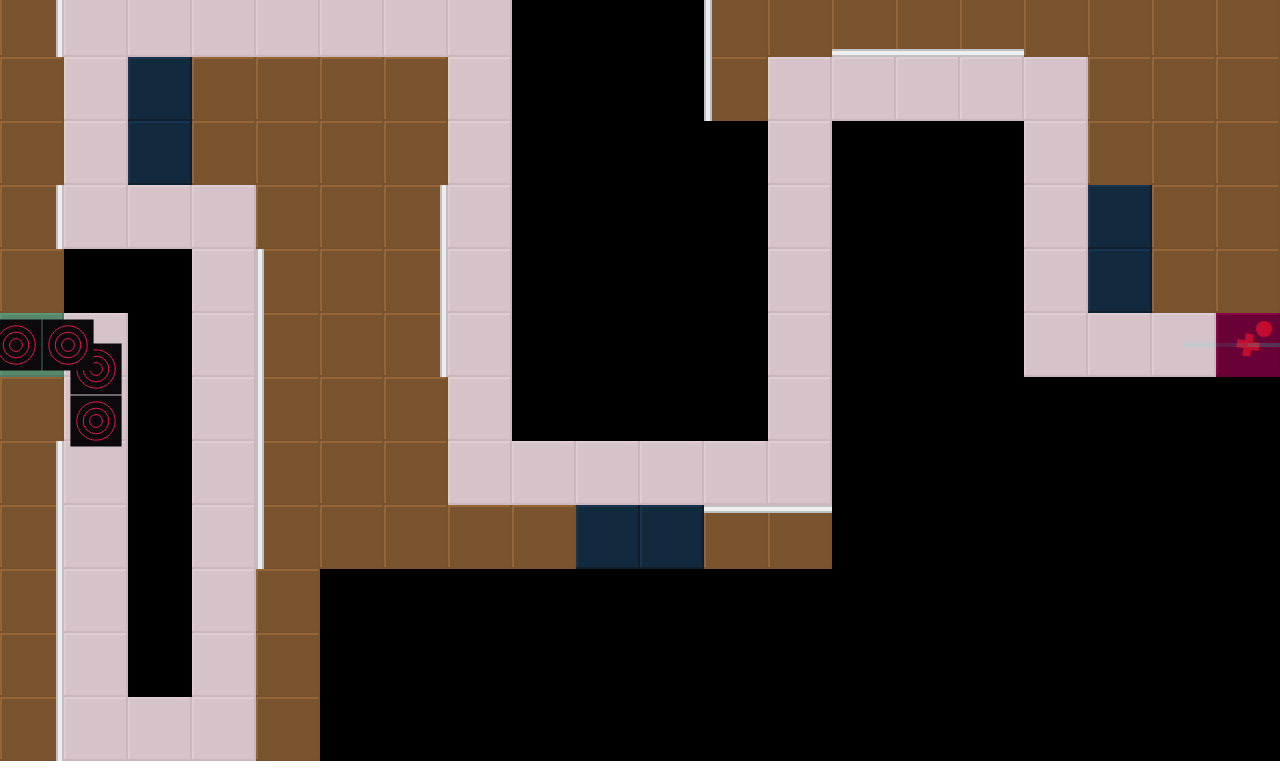
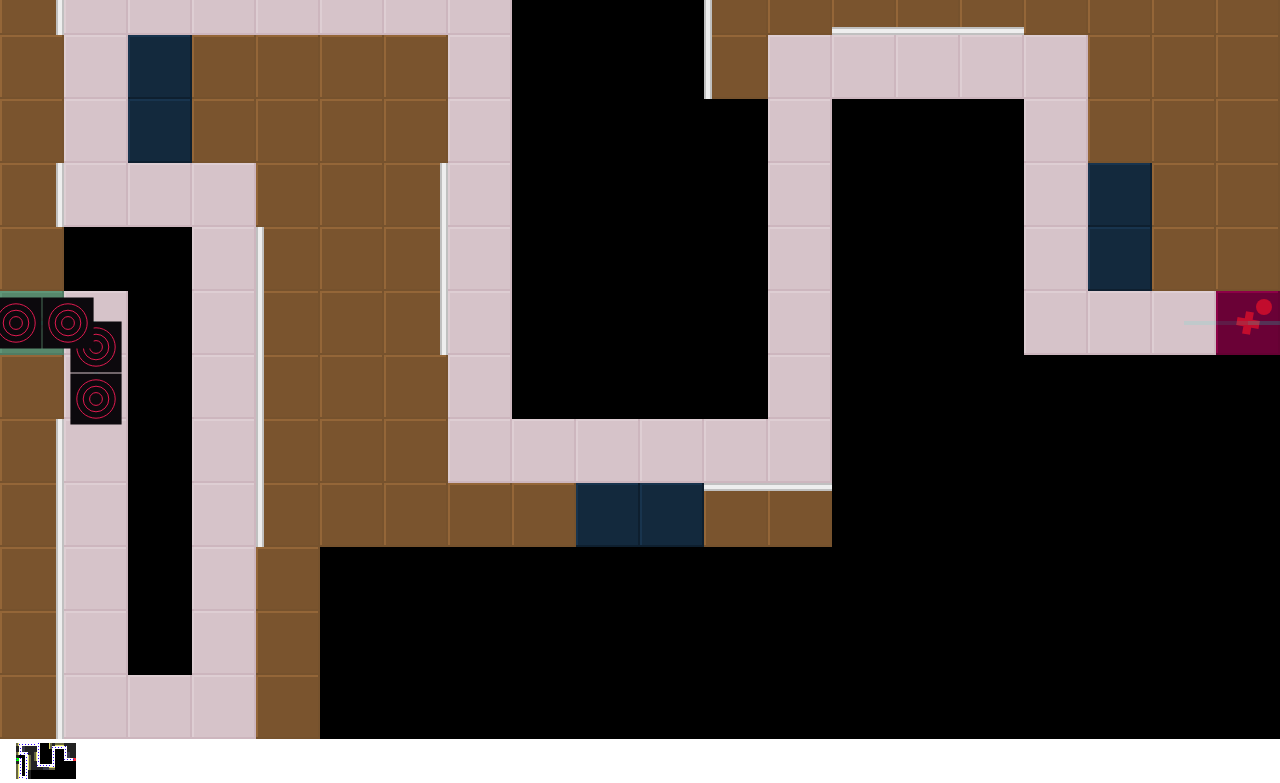
Before and after one commit to M3L6H/Reflector, a plain HTML site: page index.html in a window 1280 px wide. Shown: the part 50-833 px from the top of the page. Before the commit the page ends 811 px from the top, so only its background shows below. Drawn offline with Linux system fonts and the light colour scheme; animation ran at ten frames a second.

Commit message:
Game over done

```diff
--- a/index.html
+++ b/index.html
@@ -29,6 +29,8 @@
         </span>
       </div>
     </div>
+    <div id="canvas"></div>
+    <div id="levels"></div>
   </div>
 </body>
 </html>
--- a/scripts/index.js
+++ b/scripts/index.js
@@ -7,13 +7,15 @@ const createErrorMsg = (body) => {
   return msg;
 }
 
-let canvas, ctx, width, height, unit, mouseX, mouseY;
+let canvas, ctx, width, height, unit, mouseX, mouseY, renderer;
 let debug = false;
 let paused = false;
 
 // Initialization
 const initialize = () => {
-  const root = document.getElementById("root");
+  setUpLevelSelect();
+
+  const root = document.getElementById("canvas");
 
   const winWidth = window.innerWidth, winHeight = window.innerHeight;
 
@@ -70,9 +72,29 @@ const initialize = () => {
   window.requestAnimationFrame(render);
 };
 
-let start = 0;
+const numLevels = 1;
+const setUpLevelSelect = () => {
+  const levels = document.getElementById("levels");
+
+  for (let i = 0; i < numLevels; ++i) {
+    const level = document.createElement('div');
+    level.classList.add("level");
+    level.addEventListener("click", () => {
+      renderer.changeLevel(i);
+    });
+
+    const image = document.createElement("img");
+    image.classList.add("level-thumb");
+    image.src = `./maps/${ (i + 1).toString().padStart(2, "0") }.png`;
+
+    level.appendChild(image);
+
+    levels.appendChild(level);
+  }
+}
 
 // Render loop
+let start = 0;
 const render = (time) => {
   const delta = (!start && 0) + (start && (time - start));
   start = time;
@@ -96,5 +118,5 @@ document.addEventListener("DOMContentLoaded", () => {
 });
 
 document.addEventListener("Init", ({ detail: { unit, canvas, width, height } }) => {
-  new Renderer(unit, canvas, width, height);
+  renderer = new Renderer(unit, canvas, width, height);
 });
--- a/scripts/map.js
+++ b/scripts/map.js
@@ -29,7 +29,7 @@ class Map {
     this.updateMoney();
 
     this.enemies = [];
-    this.spawnList = enemies;
+    this.spawnList = Object.assign({}, enemies);
     this.gameTime = 0;
 
     this.elapsed = 0;
@@ -46,7 +46,6 @@ class Map {
       this.health -= 1;
       document.getElementById("health").innerHTML = this.health;
       this.removeEnemy(enemy);
-      // TODO: game over
     });
 
     document.addEventListener("EarnMoney", ({ detail: enemy }) => {
--- a/scripts/renderer.js
+++ b/scripts/renderer.js
@@ -2,16 +2,45 @@ import Map from './map.js';
 import Level1 from '../maps/01.js';
 import UI from './ui/ui.js';
 
+const levels = [
+  Level1
+];
+
 // Handles the rendering order. Keeps index clean
 class Renderer {
   constructor(unit, canvas, width, height) {
+    this.unit = unit;
+    this.canvas = canvas;
+    this.width = width;
+    this.height = height;
+
     this.map = new Map(Level1, unit, width, height);
     this.ui = new UI(canvas, unit, this.map.money);
 
     document.addEventListener("Update", ({ detail }) => this.render(detail));
   }
 
+  changeLevel(level) {
+    this.map = new Map(levels[level], this.unit, this.width, this.height);
+    this.ui = new UI(this.canvas, this.unit, this.map.money);
+  }
+
   render(detail) {
+    if (this.map.health <= 0) {
+      const ctx = detail.ctx;
+      ctx.save();
+      ctx.fillStyle = "rgba(0, 0, 0, 0.6)";
+      ctx.fillRect(0, 0, detail.width, detail.height);
+      ctx.font = `24px sans-serif`;
+      ctx.textAlign = "center";
+      ctx.translate(detail.width / 2, detail.height / 2);
+      ctx.fillStyle = "#FFFFFF";
+      ctx.fillText("You Lost.", 0, 0);
+      ctx.fillText("Please select a level from the list to play again.", 0, 24, detail.width);
+      ctx.restore();
+      return;
+    }
+
     this.map.update(detail);
     this.ui.update(detail, this.map.money);
     const physicsEvent = new CustomEvent("PhysicsUpdate", { detail });
--- a/styles/index.css
+++ b/styles/index.css
@@ -3,4 +3,5 @@
 @import url("canvas.css");
 @import url("error.css");
 @import url("header.css");
+@import url("levels.css");
 @import url("root.css");
--- /dev/null
+++ b/styles/levels.css
@@ -0,0 +1,8 @@
+#levels {
+  width: 100%;
+}
+
+.level {
+  cursor: pointer;
+  padding-left: 1rem;
+}
```
